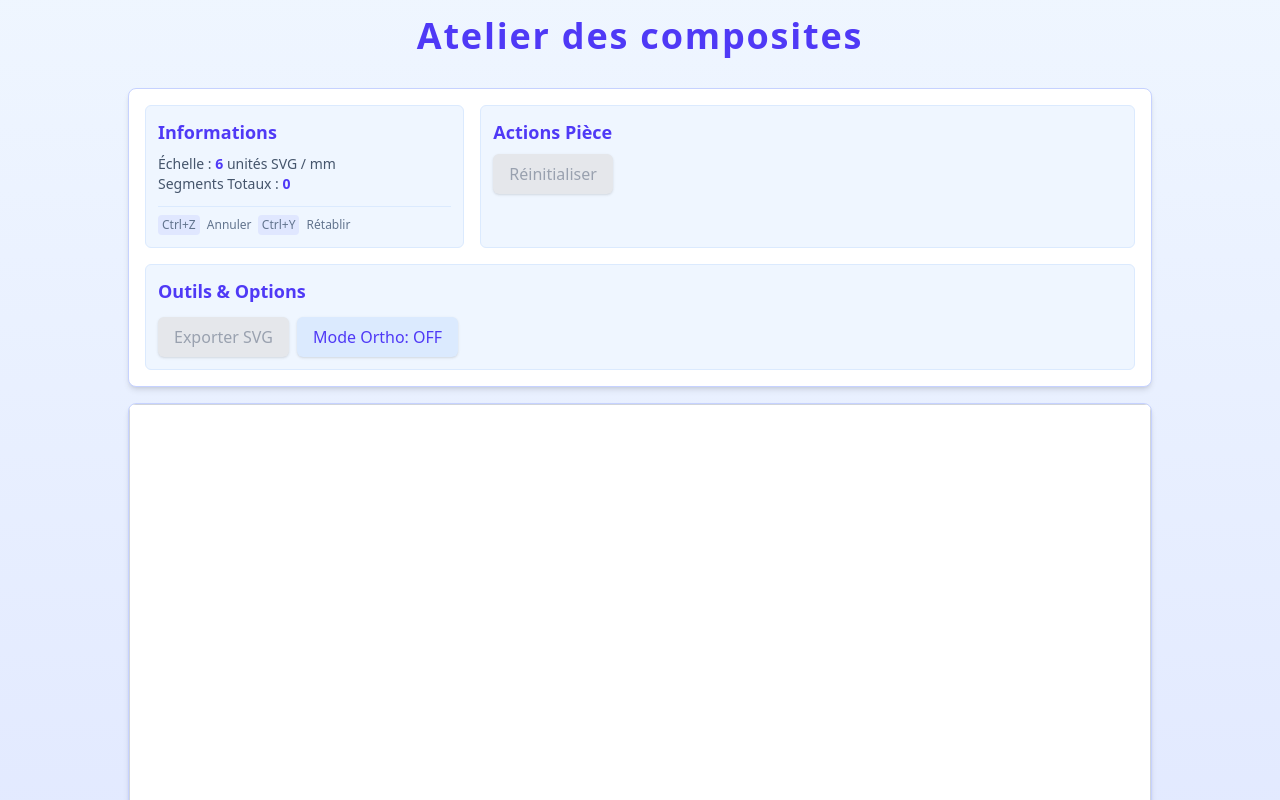
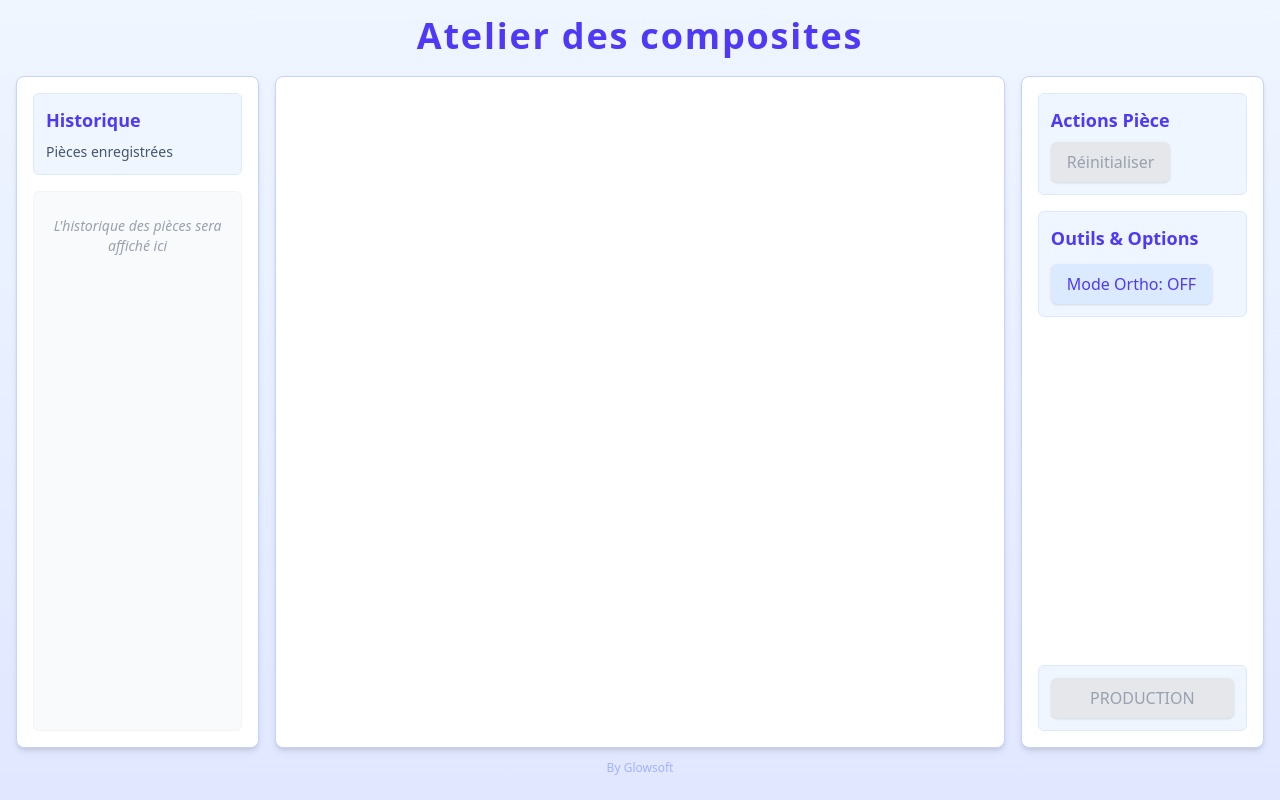
Before and after one commit to yiuko4/atelierdescomposites-front, a React (Vite) app: page / in a window 1280 px wide. Shown: the top 800 px of the page. Built offline with nearby package versions, Linux system fonts and the light colour scheme.

Commit message:
zadazdaz

```diff
--- a/src/App.jsx
+++ b/src/App.jsx
@@ -48,7 +48,7 @@ function App() {
   const [currentPoints, setCurrentPoints] = useState([]);
   const [selectedShapeId, setSelectedShapeId] = useState(null);
   const [selectedPointIndex, setSelectedPointIndex] = useState(null);
-  const [roundingRadius, setRoundingRadius] = useState(20);
+  const [roundingRadius, setRoundingRadius] = useState(5);
   const [svgUnitsPerMm, setSvgUnitsPerMm] = useState(6);
   const [draggingVertexInfo, setDraggingVertexInfo] = useState(null);
   const [isOrthogonalMode, setIsOrthogonalMode] = useState(false);
@@ -93,51 +93,6 @@ function App() {
     let processedPoints = [...currentPoints];
     const initialNumPoints = currentPoints.length;
     const isInitiallyPolygon = initialNumPoints >= 3;
-
-    if (initialNumPoints >= 2) {
-      let longestSegmentLength = -1;
-      let longestSegmentIndex = -1;
-
-      const segmentsToIterate = isInitiallyPolygon
-        ? initialNumPoints
-        : initialNumPoints - 1;
-
-      if (segmentsToIterate > 0) {
-        for (let i = 0; i < segmentsToIterate; i++) {
-          const p1 = processedPoints[i];
-          const p2 = processedPoints[(i + 1) % initialNumPoints];
-          const dist = V.distance(p1, p2);
-          if (dist > longestSegmentLength) {
-            longestSegmentLength = dist;
-            longestSegmentIndex = i;
-          }
-        }
-      }
-
-      if (longestSegmentIndex !== -1) {
-        const pA_longest = processedPoints[longestSegmentIndex];
-        const pB_longest =
-          processedPoints[(longestSegmentIndex + 1) % initialNumPoints];
-        const M = V.add(
-          pA_longest,
-          V.scale(V.subtract(pB_longest, pA_longest), 0.5)
-        );
-
-        const points_after_M_segment = processedPoints.slice(
-          longestSegmentIndex + 1
-        );
-        const points_before_M_segment_inclusive = processedPoints.slice(
-          0,
-          longestSegmentIndex + 1
-        );
-
-        processedPoints = [
-          M,
-          ...points_after_M_segment,
-          ...points_before_M_segment_inclusive,
-        ];
-      }
-    }
 
     const newShape = {
       id: `shape${shapes.length + 1}`,
@@ -262,6 +217,56 @@ function App() {
           event.preventDefault();
         }
       }
+
+      // Logique pour supprimer un sommet sélectionné
+      // Vérifier si l'on est dans un élément de saisie (input, textarea, etc.)
+      const targetTagName = event.target.tagName.toLowerCase();
+      const isEditingInput =
+        targetTagName === "input" ||
+        targetTagName === "textarea" ||
+        event.target.isContentEditable;
+
+      if (
+        !isEditingInput && // Ne pas supprimer de sommet si on est en train d'éditer un champ
+        (event.key === "Backspace" || event.key === "Delete") &&
+        selectedShapeId &&
+        selectedPointIndex !== null
+      ) {
+        event.preventDefault();
+
+        if (!isUndoRedoAction) {
+          addToHistory({
+            type: "shapes",
+            shapes: JSON.parse(JSON.stringify(shapes)),
+          });
+        }
+
+        setShapes((prevShapes) => {
+          const newShapes = prevShapes.map((shape) => {
+            if (shape.id === selectedShapeId) {
+              const newPoints = [...shape.points];
+              newPoints.splice(selectedPointIndex, 1);
+
+              // Si la forme a trop peu de points, la supprimer
+              if (
+                (shape.type === "polyline" && newPoints.length < 2) ||
+                (shape.type === "polygon" && newPoints.length < 3)
+              ) {
+                return null; // Marquer pour suppression
+              }
+              return { ...shape, points: newPoints };
+            }
+            return shape;
+          });
+          return newShapes.filter((shape) => shape !== null); // Filtrer les formes marquées pour suppression
+        });
+
+        // Désélectionner le point et potentiellement la forme si elle a été supprimée
+        setSelectedPointIndex(null);
+        if (!shapes.find((s) => s && s.id === selectedShapeId)) {
+          setSelectedShapeId(null);
+        }
+      }
     };
 
     document.addEventListener("keydown", handleKeyDown);
@@ -275,6 +280,10 @@ function App() {
     finalizeShape,
     handleUndo,
     handleRedo,
+    selectedPointIndex,
+    shapes,
+    addToHistory,
+    isUndoRedoAction,
   ]); // finalizeShape est dans les deps
 
   useEffect(() => {
@@ -642,7 +651,7 @@ function App() {
     setSelectedPointIndex(null);
   };
 
-  const exportToSvg = () => {
+  const exportToSvg = async () => {
     const svgWidth =
       document.querySelector(".bg-white.shadow-lg svg")?.clientWidth || 600;
     const svgHeight =
@@ -676,15 +685,50 @@ function App() {
 
     svgString += `</svg>`;
 
-    const blob = new Blob([svgString], { type: "image/svg+xml" });
-    const url = URL.createObjectURL(blob);
-    const a = document.createElement("a");
-    a.href = url;
-    a.download = "mon_dessin.svg";
-    document.body.appendChild(a);
-    a.click();
-    document.body.removeChild(a);
-    URL.revokeObjectURL(url);
+    const apiBaseUrl = import.meta.env.VITE_API_BASE_URL || "";
+    const apiUrlPath = `${apiBaseUrl}/api/direct/svg-to-sequence`;
+
+    const svgBlob = new Blob([svgString], { type: "image/svg+xml" });
+    const formData = new FormData();
+    formData.append("svgfile", svgBlob, "atelier_export.svg"); // 'svgfile' est le nom du champ attendu par l'API
+    formData.append("sendToApi", "true"); // Envoyer comme chaîne, le backend devrait le convertir en booléen
+    formData.append("closePolygons", "true"); // Valeur par défaut, peut être rendue configurable
+
+    try {
+      const response = await fetch(apiUrlPath, {
+        method: "POST",
+        // NE PAS définir Content-Type ici, le navigateur le fera pour multipart/form-data
+        body: formData,
+      });
+
+      const result = await response.json();
+
+      if (response.ok) {
+        console.log(
+          "SVG envoyé et traité avec succès par l'API (direct):",
+          result
+        );
+        alert(
+          `Opération réussie: ${result.message}\nFichier original: ${result.originalFilename}\nSéquence: ${result.sequenceFile}`
+        );
+      } else {
+        console.error(
+          "Erreur de l'API lors du traitement direct du SVG:",
+          result
+        );
+        alert(
+          `Erreur ${response.status} de l\'API: ${
+            result.message || "Erreur inconnue du serveur"
+          }`
+        );
+      }
+    } catch (error) {
+      console.error(
+        "Erreur de connexion ou lors de l'envoi direct du SVG:",
+        error
+      );
+      alert(`Erreur de connexion au serveur: ${error.message}`);
+    }
   };
 
   const calculatePathLength = (points, isPolygon) => {
@@ -797,63 +841,70 @@ function App() {
   };
 
   return (
-    <div
-      className="flex flex-col items-center justify-start min-h-screen bg-gradient-to-b from-blue-50 to-indigo-100 text-slate-700 p-4 font-sans"
-      onMouseMove={handleSvgMouseMove}
-      onMouseUp={handleSvgMouseUp}
-      onMouseLeave={handleSvgMouseUp}
-    >
-      <header className="w-full max-w-5xl mb-6 text-center">
+    <div className="flex flex-col items-center justify-start h-screen bg-gradient-to-b from-blue-50 to-indigo-100 text-slate-700 p-4 font-sans">
+      <header className="w-full max-w-5xl mb-3 text-center">
         <h1 className="text-4xl font-bold mb-2 text-indigo-600 tracking-wider">
           Atelier des composites
         </h1>
       </header>
 
-      {/* Section d'informations et contrôles principaux */}
-      <div className="w-full max-w-5xl mb-4 p-4 border border-indigo-200 bg-white rounded-lg shadow-md">
-        <div className="grid grid-cols-1 md:grid-cols-3 gap-4 mb-4">
-          {/* Informations */}
-          <div className="md:col-span-1 p-3 bg-blue-50 rounded-md border border-blue-100">
+      {/* Conteneur principal pour le canvas et les panneaux latéraux */}
+      <div
+        className="w-full max-w-7xl flex flex-col md:flex-row gap-4 flex-1"
+        style={{ height: "calc(100vh - 150px)" }}
+      >
+        {/* Colonne de gauche : Historique des pièces */}
+        <div className="md:w-[20%] w-full" style={{ height: "100%" }}>
+          <div className="p-4 border border-indigo-200 bg-white rounded-lg shadow-md flex flex-col h-full gap-4">
+            {/* En-tête du panneau */}
+            <div className="p-3 bg-blue-50 rounded-md border border-blue-100">
               <h2 className="text-lg font-semibold text-indigo-600 mb-2">
-              Informations
+                Historique
               </h2>
-            <p className="text-sm text-slate-600">
-              Échelle :{" "}
-              <span className="font-bold text-indigo-600">{svgUnitsPerMm}</span>{" "}
-              unités SVG / mm
-            </p>
-            <p className="text-sm text-slate-600">
-              Segments Totaux :{" "}
-              <span className="font-bold text-indigo-600">{totalSegments}</span>
-            </p>
-            {selectedShape &&
-              (selectedShape.type === "polygon" ||
-                selectedShape.type === "polyline") && (
-                <p className="text-sm text-slate-600 mt-1">
-                  Longueur sélectionnée :{" "}
-                  <span className="font-bold text-indigo-600">
-                    {calculatePathLength(
-                      selectedShape.points,
-                      selectedShape.type === "polygon"
-                    )}{" "}
-                    mm
-                  </span>
-                </p>
-              )}
-            <p className="text-xs text-slate-500 mt-3 pt-2 border-t border-blue-100">
-              <span className="inline-block px-1 py-0.5 bg-indigo-100 rounded mr-1">
-                Ctrl+Z
-              </span>{" "}
-              Annuler &nbsp;
-              <span className="inline-block px-1 py-0.5 bg-indigo-100 rounded mr-1">
-                Ctrl+Y
-              </span>{" "}
-              Rétablir
+              <p className="text-sm text-slate-600">Pièces enregistrées</p>
+            </div>
+
+            {/* Contenu à remplir plus tard */}
+            <div className="flex-grow bg-gray-50 rounded-md p-2 border border-gray-100">
+              {/* Emplacement futur pour l'historique des pièces SVG */}
+              <p className="text-sm text-gray-400 italic text-center mt-4">
+                L'historique des pièces sera affiché ici
               </p>
             </div>
+          </div>
+        </div>
 
-          {/* Actions sur la forme en cours / pièce */}
-          <div className="md:col-span-2 p-3 bg-blue-50 rounded-md border border-blue-100 flex flex-col space-y-2">
+        {/* Colonne centrale : Canevas SVG */}
+        <div
+          className="md:w-[60%] w-full bg-white shadow-md cursor-crosshair rounded-lg border border-indigo-200 overflow-hidden"
+          style={{ height: "100%" }}
+          ref={svgCanvasRef}
+          onMouseMove={handleSvgMouseMove}
+          onMouseUp={handleSvgMouseUp}
+          onMouseLeave={handleSvgMouseUp}
+        >
+          <SvgCanvas
+            shapes={shapes}
+            currentPoints={currentPoints}
+            onCanvasClick={handleCanvasClick}
+            selectedShapeId={selectedShapeId}
+            onShapeClick={handleShapeClick}
+            selectedPointIndex={selectedPointIndex}
+            onVertexMouseDown={handleVertexMouseDown}
+            svgUnitsPerMm={svgUnitsPerMm}
+            isDraggingVertex={!!draggingVertexInfo}
+            snappedPreviewPoint={snappedPreviewPoint}
+            isDrawing={currentPoints.length > 0 && !draggingVertexInfo}
+            onSegmentRightClick={handleSegmentRightClick}
+          />
+        </div>
+
+        {/* Colonne de droite : Panneau de contrôle unique */}
+        <div className="md:w-[20%] w-full" style={{ height: "100%" }}>
+          {/* Panneau de contrôle unique regroupant tout */}
+          <div className="p-4 border border-indigo-200 bg-white rounded-lg shadow-md flex flex-col h-full gap-4">
+            {/* Section Actions Pièce */}
+            <div className="p-3 bg-blue-50 rounded-md border border-blue-100">
               <h2 className="text-lg font-semibold text-indigo-600 mb-2">
                 Actions Pièce
               </h2>
@@ -876,21 +927,13 @@ function App() {
                 </button>
               </div>
             </div>
-        </div>
 
-        {/* Outils et options */}
-        <div className="p-3 bg-blue-50 rounded-md mt-2 border border-blue-100">
+            {/* Section Outils et Options (sans export) */}
+            <div className="p-3 bg-blue-50 rounded-md border border-blue-100">
               <h2 className="text-lg font-semibold text-indigo-600 mb-3">
                 Outils & Options
               </h2>
               <div className="flex flex-wrap gap-2 items-center">
-            <button
-              onClick={exportToSvg}
-              disabled={shapes.length === 0}
-              className="px-4 py-2 bg-teal-500 text-white rounded-md hover:bg-teal-600 disabled:bg-gray-200 disabled:text-gray-400 transition-colors duration-150 shadow-sm"
-            >
-              Exporter SVG
-            </button>
                 <button
                   onClick={() => setIsOrthogonalMode(!isOrthogonalMode)}
                   className={`px-4 py-2 rounded-md transition-colors duration-150 shadow-sm ${
@@ -906,12 +949,14 @@ function App() {
                 >
                   Mode Ortho: {isOrthogonalMode ? "ON" : "OFF"}
                 </button>
-            {/* Contrôle de l'arrondi */}
+                {/* Contrôle de l'arrondi - redesign */}
                 {selectedShapeId && selectedPointIndex !== null && canRound && (
-              <div className="flex items-center space-x-2 p-2 bg-blue-100 rounded-md border border-blue-200">
+                  <div className="bg-blue-100 rounded-md border border-blue-200 p-3">
+                    <div className="flex flex-col gap-2">
+                      <div className="flex items-center justify-between">
                         <label
                           htmlFor="roundingRadius"
-                  className="text-sm text-slate-600"
+                          className="text-sm font-medium text-indigo-700"
                         >
                           Rayon Arrondi:
                         </label>
@@ -920,46 +965,50 @@ function App() {
                           id="roundingRadius"
                           value={roundingRadius}
                           onChange={(e) =>
-                    setRoundingRadius(Math.max(0, parseInt(e.target.value, 10)))
+                            setRoundingRadius(
+                              Math.max(0, parseInt(e.target.value, 10))
+                            )
                           }
-                  className="w-20 p-1 rounded bg-white text-slate-700 border border-blue-300 focus:ring-indigo-500 focus:border-indigo-500"
+                          className="w-24 p-2 rounded bg-white text-slate-700 border border-blue-300 focus:ring-indigo-500 focus:border-indigo-500 text-right"
                         />
+                      </div>
                       <button
                         onClick={handleApplyRounding}
-                  disabled={!canRound}
-                  className="px-3 py-1 bg-indigo-500 text-white rounded-md hover:bg-indigo-600 disabled:bg-gray-300 transition-colors duration-150 shadow-sm"
+                        className="w-full py-2 mt-1 bg-indigo-500 text-white rounded-md hover:bg-indigo-600 disabled:bg-gray-300 transition-colors duration-150 shadow-sm font-medium"
                       >
                         Arrondir Point
                       </button>
                     </div>
+                  </div>
                 )}
+              </div>
+            </div>
+
+            {/* Bouton Exporter SVG poussé en bas */}
+            <div className="mt-auto p-3 bg-blue-50 rounded-md border border-blue-100">
+              <button
+                onClick={exportToSvg}
+                disabled={shapes.length === 0}
+                className="w-full px-4 py-2 bg-teal-500 text-white rounded-md hover:bg-teal-600 disabled:bg-gray-200 disabled:text-gray-400 transition-colors duration-150 shadow-sm"
+              >
+                PRODUCTION
+              </button>
+            </div>
           </div>
         </div>
       </div>
 
-      {/* Zone du Canevas SVG */}
-      <div
-        className="w-full max-w-5xl h-[500px] bg-white shadow-md cursor-crosshair rounded-lg border border-indigo-200 overflow-hidden"
-        ref={svgCanvasRef}
+      <footer className="w-full max-w-5xl mt-3 mb-2 text-center">
+        <p className="text-xs text-indigo-300">
+          By{" "}
+          <a
+            href="https://glowsoft.fr"
+            target="_blank"
+            rel="noopener noreferrer"
+            className="hover:text-indigo-200 transition-colors"
           >
-        <SvgCanvas
-          shapes={shapes}
-          currentPoints={currentPoints}
-          onCanvasClick={handleCanvasClick}
-          selectedShapeId={selectedShapeId}
-          onShapeClick={handleShapeClick}
-          selectedPointIndex={selectedPointIndex}
-          onVertexMouseDown={handleVertexMouseDown}
-          svgUnitsPerMm={svgUnitsPerMm}
-          isDraggingVertex={!!draggingVertexInfo}
-          snappedPreviewPoint={snappedPreviewPoint}
-          isDrawing={currentPoints.length > 0 && !draggingVertexInfo}
-          onSegmentRightClick={handleSegmentRightClick}
-        />
-      </div>
-      <footer className="w-full max-w-5xl mt-8 mb-4 text-center">
-        <p className="text-xs text-indigo-300">
-          Projet de dessin vectoriel interactif - Amélioré par IA.
+            Glowsoft
+          </a>
         </p>
       </footer>
     </div>
--- a/src/components/SvgCanvas.jsx
+++ b/src/components/SvgCanvas.jsx
@@ -63,12 +63,12 @@ function SvgCanvas({
     .join(" ");
 
   return (
-    <div className="w-full h-full border border-gray-300">
+    <div className="w-full h-full">
       <svg
         width="100%"
         height="100%"
         onClick={onCanvasClick}
-        style={svgStyle}
+        style={{ ...svgStyle, display: "block" }}
         ref={svgRef}
       >
         {/* Affichage des formes finalisées */}
```
Also changed, not shown: 2 other files (tests, documents, lock files or other folders). Lines whose indentation alone changed are shown as unchanged.
